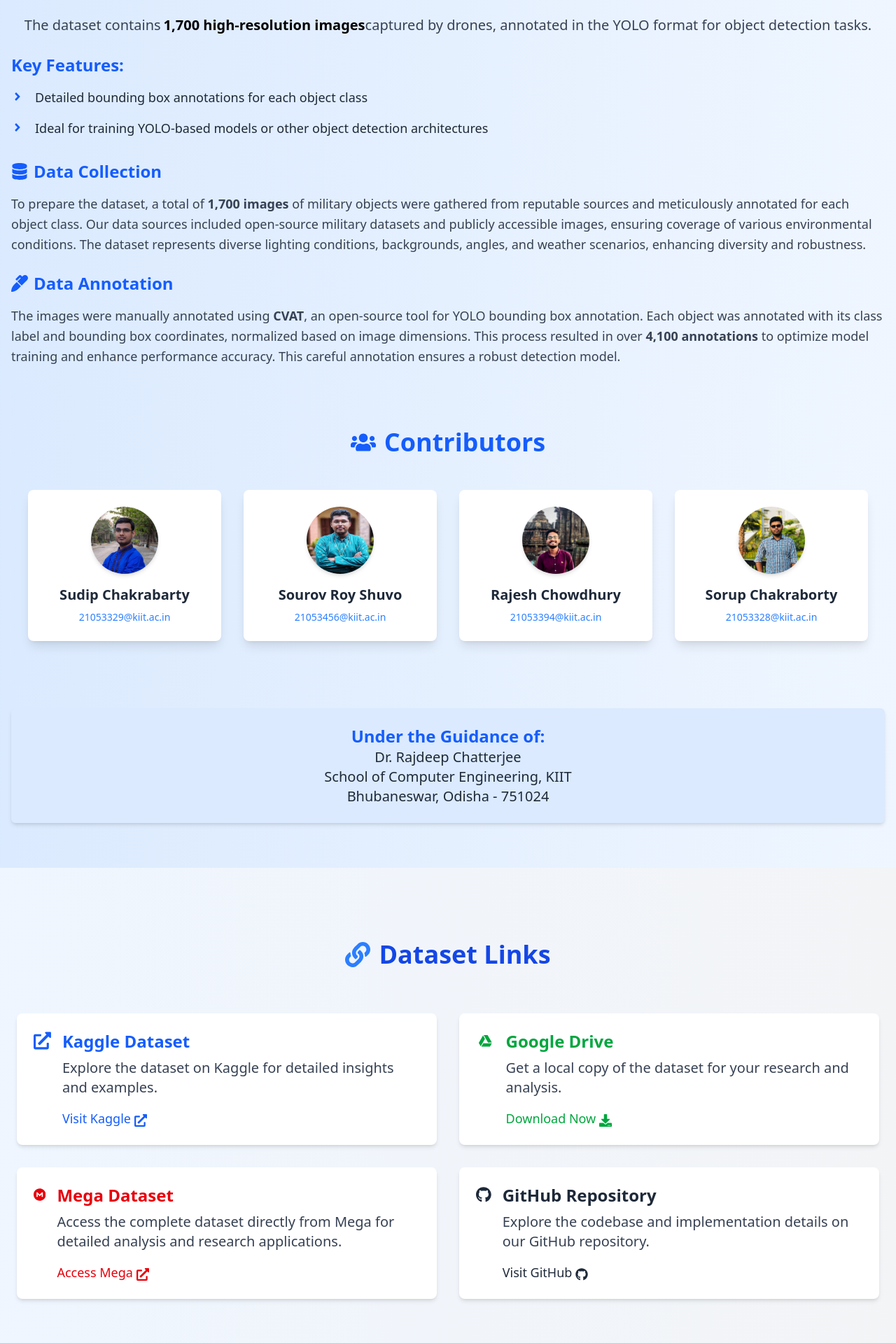
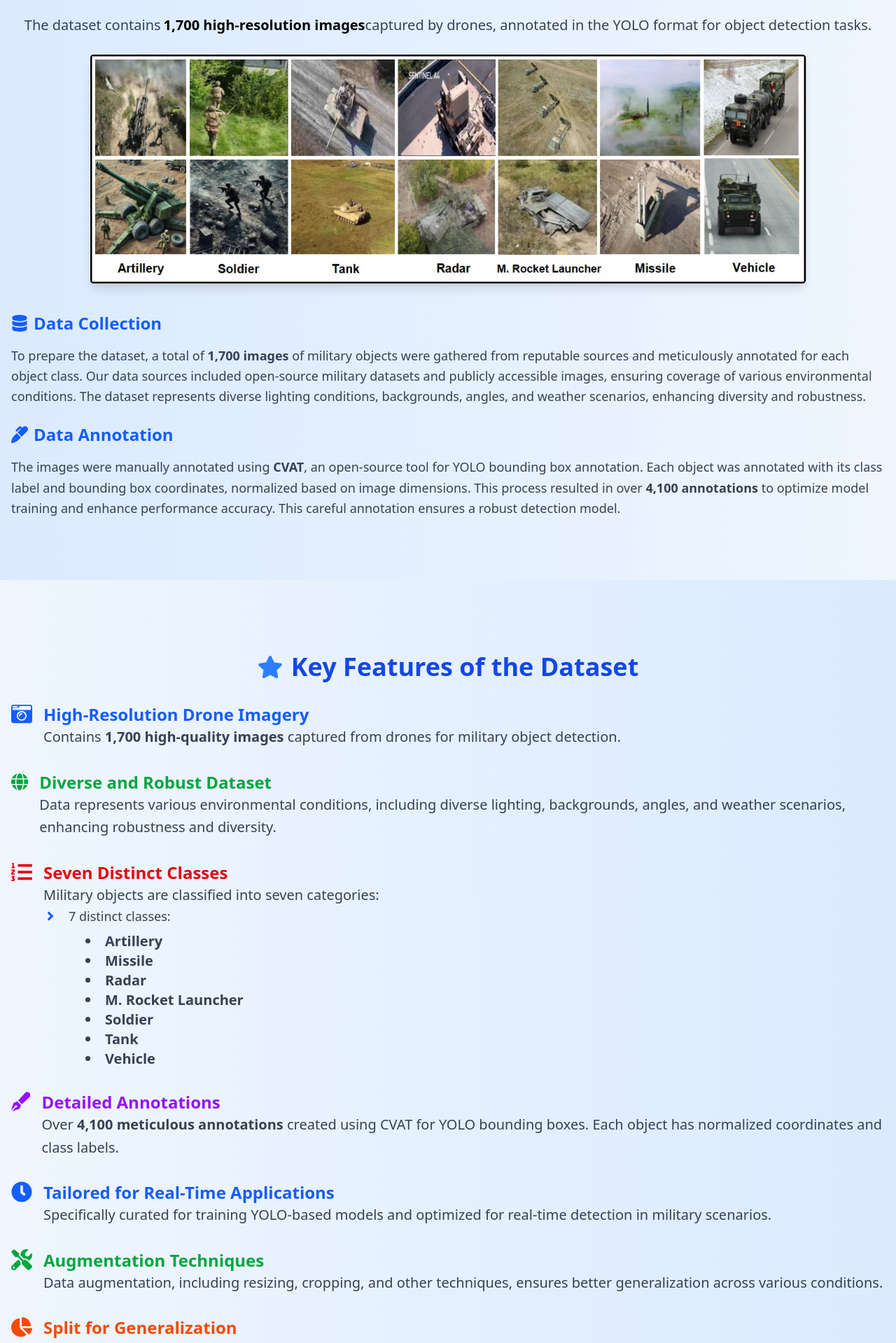
Before and after one commit to rajeshbd99/Research-project-website, a React (Vite) app: page / in a window 1280 px wide. Shown: the part 740-2659 px from the top of the page at 70% size. Built offline with nearby package versions, Linux system fonts and the light colour scheme; a web font is replaced by a local one.

Commit message:
refactor navigation links for enhanced user experience and visual consistency

```diff
--- a/src/App.jsx
+++ b/src/App.jsx
@@ -10,6 +10,7 @@ import rajesh from './assets/rajesh.jpg';
 import sourov from './assets/sourav.jpg';
 import sudip from './assets/sudip.jpeg';
 import sorup from './assets/sorup.jpg';
+import pic from './assets/pic.jpg'
 
 const App = () => {
   return (
@@ -92,6 +93,14 @@ const App = () => {
               >
                 Usage Policy
               </Link>
+              <Link
+                to="contributors"
+                smooth={true}
+                duration={500}
+                className="text-lg font-semibold px-6 py-2 rounded-md bg-blue-500 hover:bg-blue-600 text-white cursor-pointer shadow-lg transition-all"
+              >
+                Contributors
+              </Link>
             </div>
           </div>
         </div>
@@ -133,30 +142,26 @@ const App = () => {
       {/* Dataset Section */}
       <section id="dataset" className="bg-gradient-to-r from-blue-100 to-blue-50 py-16">
         <div className="container mx-auto px-4 text-lg">
+          {/* Heading */}
           <h2 className="text-4xl font-extrabold text-blue-700 mb-6 flex items-center justify-center mt-10">
             <FaDownload className="mr-2" />
             Dataset Overview
           </h2>
+
+          {/* Description */}
           <p className="text-gray-700 leading-relaxed mb-6 flex flex-col md:flex-row items-center justify-center text-lg md:text-lg lg:text-xl text-center md:text-left">
-            The dataset contains <strong className="text-black ml-1">1,700 high-resolution images</strong> captured by drones, annotated in the YOLO format for object detection tasks.
+            The dataset contains <strong className="text-black ml-1">1,700 high-resolution images</strong>
+            captured by drones, annotated in the YOLO format for object detection tasks.
           </p>
 
-          {/* Key Features */}
-          <h3 className="text-2xl font-semibold text-blue-600 mb-4">Key Features:</h3>
-          <ul className="space-y-4 text-gray-800 mb-8">
-            <li className="flex items-start space-x-4">
-              <FaAngleRight className="text-blue-600 mt-1" />
-              <span className="text-lg">
-                Detailed bounding box annotations for each object class
-              </span>
-            </li>
-            <li className="flex items-start space-x-4">
-              <FaAngleRight className="text-blue-600 mt-1" />
-              <span className="text-lg">
-                Ideal for training YOLO-based models or other object detection architectures
-              </span>
-            </li>
-          </ul>
+          {/* Banner Image */}
+          <div className="flex justify-center mb-10">
+            <img
+              src={pic}
+              alt="Dataset Banner"
+              className="w-full max-w-5xl rounded-lg shadow-lg"
+            />
+          </div>
 
           {/* Data Collection */}
           <h3 className="text-2xl font-semibold text-blue-600 mb-4 flex items-center">
@@ -164,9 +169,12 @@ const App = () => {
             Data Collection
           </h3>
           <p className="text-gray-700 leading-relaxed mb-6 text-lg">
-            To prepare the dataset, a total of <strong>1,700 images</strong> of military objects were gathered from reputable sources and meticulously annotated for each object class.
-            Our data sources included open-source military datasets and publicly accessible images, ensuring coverage of various environmental conditions.
-            The dataset represents diverse lighting conditions, backgrounds, angles, and weather scenarios, enhancing diversity and robustness.
+            To prepare the dataset, a total of <strong>1,700 images</strong> of military objects were
+            gathered from reputable sources and meticulously annotated for each object class.
+            Our data sources included open-source military datasets and publicly accessible images,
+            ensuring coverage of various environmental conditions.
+            The dataset represents diverse lighting conditions, backgrounds, angles, and weather scenarios,
+            enhancing diversity and robustness.
           </p>
 
           {/* Data Annotation */}
@@ -180,159 +188,11 @@ const App = () => {
             This process resulted in over <strong>4,100 annotations</strong> to optimize model training and enhance performance accuracy.
             This careful annotation ensures a robust detection model.
           </p>
-
-          {/* Contributors */}
-          <section id="contributors" className="bg-gradient-to-r from-blue-100 to-blue-50 py-16">
-            <div className="container mx-auto px-6">
-              <h3 className="text-4xl font-bold text-blue-600 mb-12 text-center flex items-center justify-center">
-                <FaUsers className="mr-3" />
-                Contributors
-              </h3>
-              <div className="grid grid-cols-1 md:grid-cols-2 lg:grid-cols-4 gap-8">
-                {/* Contributor Card */}
-                {[
-                  {
-                    name: "Sudip Chakrabarty",
-                    email: "21053329@kiit.ac.in",
-                    img: sudip,
-                  },
-                  {
-                    name: "Sourov Roy Shuvo",
-                    email: "21053456@kiit.ac.in",
-                    img: sourov,
-                  },
-                  {
-                    name: "Rajesh Chowdhury",
-                    email: "21053394@kiit.ac.in",
-                    img: rajesh,
-                  },
-                  {
-                    name: "Sorup Chakraborty",
-                    email: "21053328@kiit.ac.in",
-                    img: sorup,
-                  },
-                ].map((contributor, index) => (
-                  <div
-                    key={index}
-                    className="bg-white shadow-lg rounded-lg p-6 flex flex-col items-center text-center transform hover:scale-105 transition-transform duration-300"
-                  >
-                    <img
-                      src={contributor.img}
-                      alt={contributor.name}
-                      className="w-24 h-24 rounded-full mb-4 shadow-md"
-                    />
-                    <h4 className="text-xl font-semibold text-gray-800">{contributor.name}</h4>
-                    <a
-                      href={`mailto:${contributor.email}`}
-                      className="text-blue-500 hover:underline mt-2 text-sm"
-                    >
-                      {contributor.email}
-                    </a>
-                  </div>
-                ))}
-              </div>
         </div>
       </section>
 
-          {/* Footer Information */}
-          <div className="mt-8 bg-blue-100 p-6 rounded-md shadow-md flex flex-col items-center text-xl">
-            <h4 className="text-2xl font-semibold text-blue-600">Under the Guidance of:</h4>
-            <p className="text-gray-800">Dr. Rajdeep Chatterjee</p>
-            <p className="text-gray-800">School of Computer Engineering, KIIT</p>
-            <p className="text-gray-800">Bhubaneswar, Odisha - 751024</p>
-          </div>
-        </div>
-      </section>
-
-      {/* Dataset Links Section */}
-      <section id="links" className="bg-gradient-to-r from-blue-50 to-gray-100 py-16">
-        <div className="container mx-auto px-6">
-          <h2 className="text-4xl font-extrabold text-blue-700 mb-16 flex items-center justify-center mt-10">
-            <FaLink className="mr-3 text-blue-500" />
-            Dataset Links
-          </h2>
-          <div className="grid grid-cols-1 md:grid-cols-2 lg:grid-cols-2 gap-8">
-            {/* Kaggle Link */}
-            <div className="bg-white shadow-md rounded-lg p-6 flex items-start space-x-4 hover:shadow-lg transition-shadow duration-300">
-              <FaExternalLinkAlt className="text-blue-600 text-3xl" />
-              <div>
-                <h3 className="text-2xl font-semibold text-blue-600">Kaggle Dataset</h3>
-                <p className="text-gray-700 mt-2 text-xl">
-                  Explore the dataset on Kaggle for detailed insights and examples.
-                </p>
-                <a
-                  href="https://www.kaggle.com/datasets/sudipchakrabarty/kiit-mita/data"
-                  target="_blank"
-                  rel="noopener noreferrer"
-                  className="text-blue-600 mt-4 inline-block hover:underline text-lg"
-                >
-                  Visit Kaggle <FaExternalLinkAlt className="inline" />
-                </a>
-              </div>
-            </div>
-
-            {/* Google Drive Link */}
-            <div className="bg-white shadow-md rounded-lg p-6 flex items-start space-x-4 hover:shadow-lg transition-shadow duration-300">
-              <DiGoogleDrive className="text-green-600 text-3xl" />
-              <div>
-                <h3 className="text-2xl font-semibold text-green-600">Google Drive</h3>
-                <p className="text-gray-700 mt-2 text-xl">
-                  Get a local copy of the dataset for your research and analysis.
-                </p>
-                <a
-                  href="https://drive.google.com/drive/folders/1fZ_B0lIpVgThWAEi3BPSNnUPr1j3eCiN?usp=drive_link"
-                  target="_blank"
-                  rel="noopener noreferrer"
-                  className="text-green-600 mt-4 inline-block hover:underline text-lg"
-                >
-                  Download Now <FaDownload className="inline" />
-                </a>
-              </div>
-            </div>
-
-            {/* Mega Link */}
-            <div className="bg-white shadow-md rounded-lg p-6 flex items-start space-x-4 hover:shadow-lg transition-shadow duration-300">
-              <SiMega className="text-red-600 text-3xl" />
-              <div>
-                <h3 className="text-2xl font-semibold text-red-600">Mega Dataset</h3>
-                <p className="text-gray-700 mt-2 text-xl">
-                  Access the complete dataset directly from Mega for detailed analysis and research applications.
-                </p>
-                <a
-                  href="https://mega.nz/folder/hesAGKZT#PGPJeQjWy3oQL9nyhBqt5g"
-                  target="_blank"
-                  rel="noopener noreferrer"
-                  className="text-red-600 mt-4 inline-block hover:underline text-lg"
-                >
-                  Access Mega <FaExternalLinkAlt className="inline" />
-                </a>
-              </div>
-            </div>
-
-            {/* GitHub Link */}
-            <div className="bg-white shadow-md rounded-lg p-6 flex items-start space-x-4 hover:shadow-lg transition-shadow duration-300">
-              <FaGithub className="text-gray-800 text-3xl" />
-              <div>
-                <h3 className="text-2xl font-semibold text-gray-800">GitHub Repository</h3>
-                <p className="text-gray-700 mt-2 text-xl">
-                  Explore the codebase and implementation details on our GitHub repository.
-                </p>
-                <a
-                  href="https://github.com/Sudip-329/KIIT-MiTA"
-                  target="_blank"
-                  rel="noopener noreferrer"
-                  className="text-gray-800 mt-4 inline-block hover:underline text-lg"
-                >
-                  Visit GitHub <FaGithub className="inline" />
-                </a>
-              </div>
-            </div>
-          </div>
-        </div>
-      </section>
-
-      {/* Other Sections */}
-      <section id="features" className="bg-gradient-to-r from-blue-50 to-blue-100 py-16">
+      {/* Features Section */}
+      < section id="features" className="bg-gradient-to-r from-blue-50 to-blue-100 py-16" >
         <div className="container mx-auto px-4">
           <h2 className="text-4xl font-bold text-blue-700 mb-8 flex items-center justify-center mt-10">
             <FaStar className="text-blue-500 mr-3" />
@@ -454,10 +314,97 @@ const App = () => {
             </div>
           </div>
         </div>
-      </section>
+      </section >
+
+      {/* Dataset Links Section */}
+      < section id="links" className="bg-gradient-to-r from-blue-50 to-gray-100 py-16" >
+        <div className="container mx-auto px-6">
+          <h2 className="text-4xl font-extrabold text-blue-700 mb-16 flex items-center justify-center mt-10">
+            <FaLink className="mr-3 text-blue-500" />
+            Dataset Links
+          </h2>
+          <div className="grid grid-cols-1 md:grid-cols-2 lg:grid-cols-2 gap-8">
+            {/* Kaggle Link */}
+            <div className="bg-white shadow-md rounded-lg p-6 flex items-start space-x-4 hover:shadow-lg transition-shadow duration-300">
+              <FaExternalLinkAlt className="text-blue-600 text-3xl" />
+              <div>
+                <h3 className="text-2xl font-semibold text-blue-600">Kaggle Dataset</h3>
+                <p className="text-gray-700 mt-2 text-xl">
+                  Explore the dataset on Kaggle for detailed insights and examples.
+                </p>
+                <a
+                  href="https://www.kaggle.com/datasets/sudipchakrabarty/kiit-mita/data"
+                  target="_blank"
+                  rel="noopener noreferrer"
+                  className="text-blue-600 mt-4 inline-block hover:underline text-lg"
+                >
+                  Visit Kaggle <FaExternalLinkAlt className="inline" />
+                </a>
+              </div>
+            </div>
+
+            {/* Google Drive Link */}
+            <div className="bg-white shadow-md rounded-lg p-6 flex items-start space-x-4 hover:shadow-lg transition-shadow duration-300">
+              <DiGoogleDrive className="text-green-600 text-3xl" />
+              <div>
+                <h3 className="text-2xl font-semibold text-green-600">Google Drive</h3>
+                <p className="text-gray-700 mt-2 text-xl">
+                  Get a local copy of the dataset for your research and analysis.
+                </p>
+                <a
+                  href="https://drive.google.com/drive/folders/1fZ_B0lIpVgThWAEi3BPSNnUPr1j3eCiN?usp=drive_link"
+                  target="_blank"
+                  rel="noopener noreferrer"
+                  className="text-green-600 mt-4 inline-block hover:underline text-lg"
+                >
+                  Download Now <FaDownload className="inline" />
+                </a>
+              </div>
+            </div>
+
+            {/* Mega Link */}
+            <div className="bg-white shadow-md rounded-lg p-6 flex items-start space-x-4 hover:shadow-lg transition-shadow duration-300">
+              <SiMega className="text-red-600 text-3xl" />
+              <div>
+                <h3 className="text-2xl font-semibold text-red-600">Mega Dataset</h3>
+                <p className="text-gray-700 mt-2 text-xl">
+                  Access the complete dataset directly from Mega for detailed analysis and research applications.
+                </p>
+                <a
+                  href="https://mega.nz/folder/hesAGKZT#PGPJeQjWy3oQL9nyhBqt5g"
+                  target="_blank"
+                  rel="noopener noreferrer"
+                  className="text-red-600 mt-4 inline-block hover:underline text-lg"
+                >
+                  Access Mega <FaExternalLinkAlt className="inline" />
+                </a>
+              </div>
+            </div>
+
+            {/* GitHub Link */}
+            <div className="bg-white shadow-md rounded-lg p-6 flex items-start space-x-4 hover:shadow-lg transition-shadow duration-300">
+              <FaGithub className="text-gray-800 text-3xl" />
+              <div>
+                <h3 className="text-2xl font-semibold text-gray-800">GitHub Repository</h3>
+                <p className="text-gray-700 mt-2 text-xl">
+                  Explore the codebase and implementation details on our GitHub repository.
+                </p>
+                <a
+                  href="https://github.com/Sudip-329/KIIT-MiTA"
+                  target="_blank"
+                  rel="noopener noreferrer"
+                  className="text-gray-800 mt-4 inline-block hover:underline text-lg"
+                >
+                  Visit GitHub <FaGithub className="inline" />
+                </a>
+              </div>
+            </div>
+          </div>
+        </div>
+      </section >
 
       {/* Usage Policy Section */}
-      <section id="usage" className="bg-gradient-to-r from-gray-100 to-gray-300 py-16">
+      < section id="usage" className="bg-gradient-to-r from-gray-100 to-gray-300 py-16" >
         <div className="container mx-auto px-6">
           <div className="bg-white shadow-lg rounded-lg p-8">
             <h2 className="text-4xl font-bold text-blue-700 mb-6 flex items-center justify-center mt-10">
@@ -504,10 +451,71 @@ const App = () => {
             </div>
           </div>
         </div>
+      </section >
+
+      {/* Contributors */}
+      <section id="contributors" className="bg-gradient-to-r from-blue-100 to-blue-50 py-16">
+        <div className="container mx-auto px-6">
+          <h3 className="text-4xl font-bold text-blue-600 mb-12 text-center flex items-center justify-center">
+            <FaUsers className="mr-3" />
+            Contributors
+          </h3>
+          <div className="grid grid-cols-1 md:grid-cols-2 lg:grid-cols-4 gap-8">
+            {/* Contributor Card */}
+            {[
+              {
+                name: "Sudip Chakrabarty",
+                email: "21053329@kiit.ac.in",
+                img: sudip,
+              },
+              {
+                name: "Sourov Roy Shuvo",
+                email: "21053456@kiit.ac.in",
+                img: sourov,
+              },
+              {
+                name: "Rajesh Chowdhury",
+                email: "21053394@kiit.ac.in",
+                img: rajesh,
+              },
+              {
+                name: "Sorup Chakraborty",
+                email: "21053328@kiit.ac.in",
+                img: sorup,
+              },
+            ].map((contributor, index) => (
+              <div
+                key={index}
+                className="bg-white shadow-lg rounded-lg p-6 flex flex-col items-center text-center transform hover:scale-105 transition-transform duration-300"
+              >
+                <img
+                  src={contributor.img}
+                  alt={contributor.name}
+                  className="w-24 h-24 rounded-full mb-4 shadow-md"
+                />
+                <h4 className="text-xl font-semibold text-gray-800">{contributor.name}</h4>
+                <a
+                  href={`mailto:${contributor.email}`}
+                  className="text-blue-500 hover:underline mt-2 text-sm"
+                >
+                  {contributor.email}
+                </a>
+              </div>
+            ))}
+          </div>
+        </div>
       </section>
 
+      {/* Footer Information */}
+      <div className="mt-8 bg-blue-100 p-6 rounded-md shadow-md flex flex-col items-center text-xl">
+        <h4 className="text-2xl font-semibold text-blue-600">Under the Guidance of:</h4>
+        <p className="text-gray-800">Dr. Rajdeep Chatterjee</p>
+        <p className="text-gray-800">School of Computer Engineering, KIIT</p>
+        <p className="text-gray-800">Bhubaneswar, Odisha - 751024</p>
+      </div>
+
       {/* Footer */}
-      <footer className="bg-gradient-to-r from-blue-600 to-indigo-800 text-white py-12">
+      < footer className="bg-gradient-to-r from-blue-600 to-indigo-800 text-white py-12" >
         <div className="container mx-auto text-center space-y-6">
           <div className="text-lg font-semibold">
             <p>&copy; 2025 Drone Defense Research. All rights reserved by all contributors.</p>
@@ -530,8 +538,8 @@ const App = () => {
             <p>Powered by innovation. All designs and research are protected by copyright laws.</p>
           </div>
         </div>
-      </footer>
-    </div>
+      </footer >
+    </div >
   );
 };
 
```
Also changed, not shown: src/assets/pic.jpg (added). Lines whose indentation alone changed are shown as unchanged.
